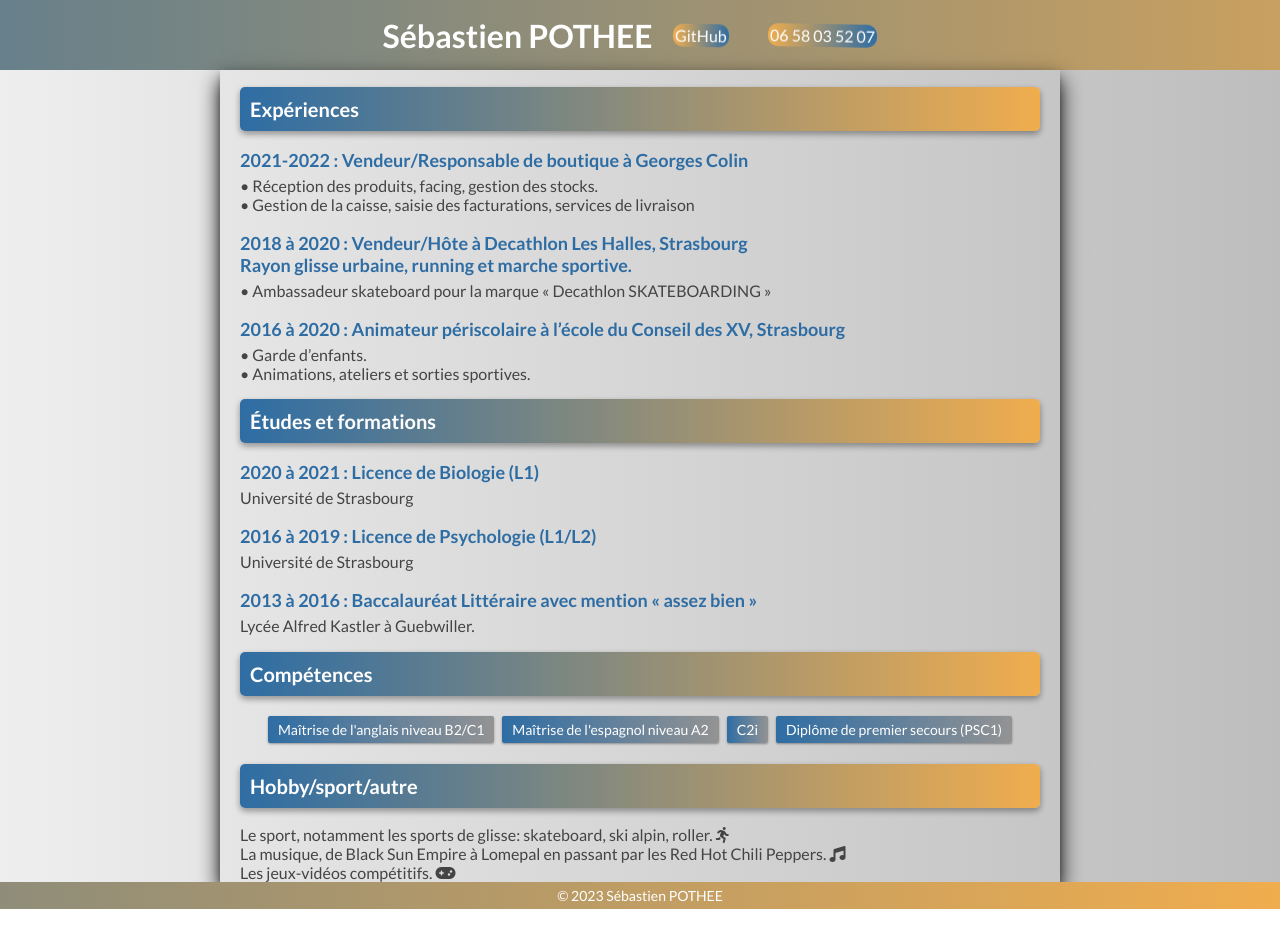
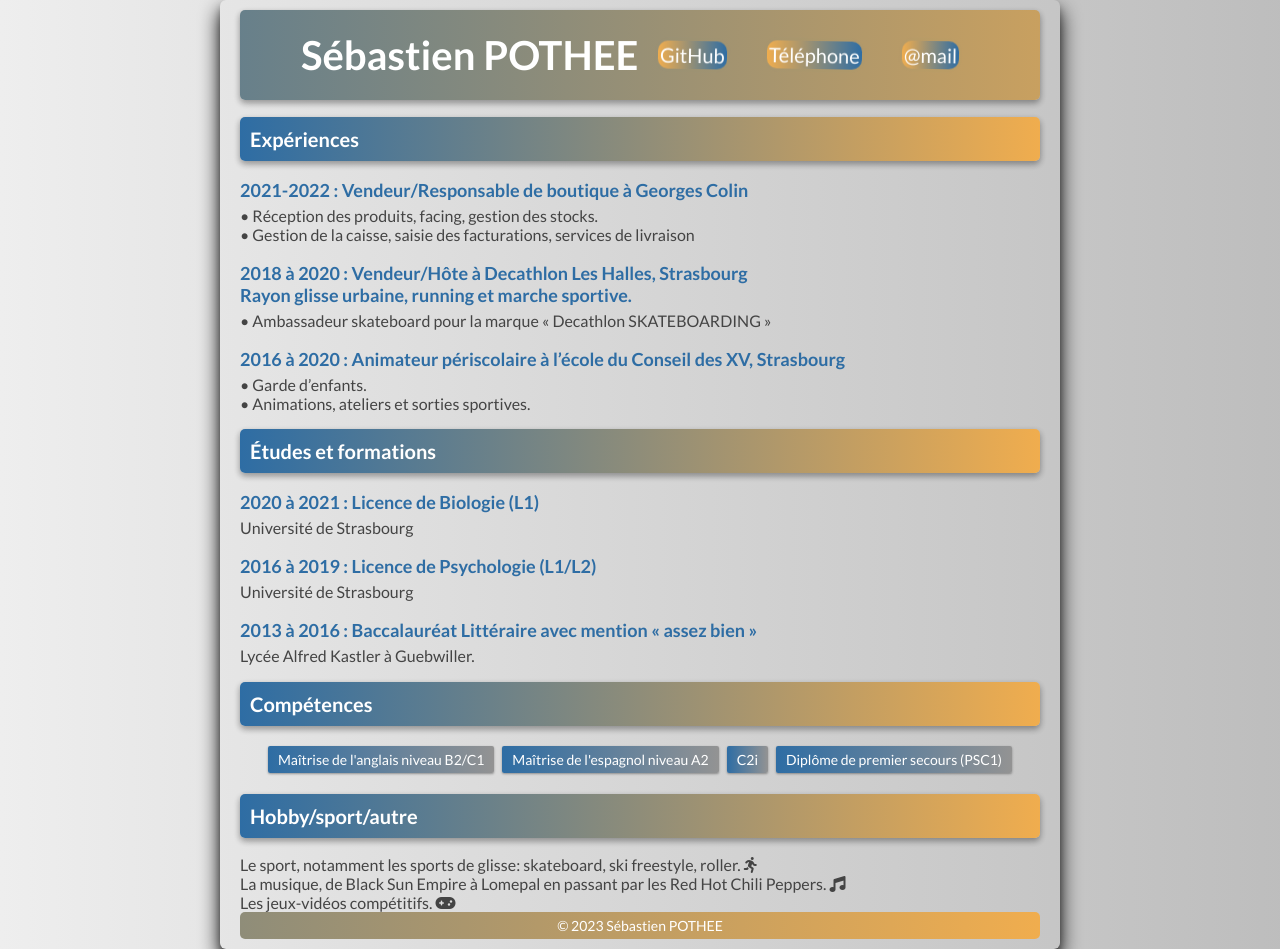
Before and after one commit to Seb-Pot-Dev/CV, a plain HTML site: page index.html in a window 1280 px wide. Before the commit the page ends 909 px from the top, so only its background shows below. Drawn offline with Linux system fonts and the light colour scheme.

Commit message:
change main border

```diff
--- a/index.html
+++ b/index.html
@@ -10,15 +10,16 @@
 </head>
 
 <body>
+    <main>
         <!-- HEADER -->
         <header>
             <h1>Sébastien POTHEE</h1>
             <a class="socials" href="https://github.com/Seb-Pot-Dev">GitHub</a>
-        <a href="tel:+33658035207" class="socials">06 58 03 52 07</a>
+            <a href="tel:+33658035207" class="socials">Téléphone</a>
+            <a href="mail:+sebastien.pothee.dev@gmail.com" class="socials">@mail</a>
         </header>
 
         <!-- MAIN -->
-    <main>
         <!-- SECTION -->
         <section class="experience">
             <!-- H2 -->
@@ -90,17 +91,17 @@
             <h2 class="section-title">Hobby/sport/autre</h2>
             <!-- P -->
             <p>
-                Le sport, notamment les sports de glisse: skateboard, ski alpin, roller. <i
+                Le sport, notamment les sports de glisse: skateboard, ski freestyle, roller. <i
                     class="fa-solid fa-person-running"></i><br>
                 La musique, de Black Sun Empire à Lomepal en passant par les Red Hot Chili Peppers. <i
                     class="fa-solid fa-music"></i><br>
                 Les jeux-vidéos compétitifs. <i class="fa-solid fa-gamepad"></i>
             </p>
         </section>
-    </main>
-    <!-- FOOTER -->
         <footer>
             &copy; 2023 Sébastien POTHEE
         </footer>
+    </main>
+    <!-- FOOTER -->
 </body>
 </html>
--- a/stylesheet.css
+++ b/stylesheet.css
@@ -15,21 +15,6 @@ body {
   /* max-height:max-content; */
 }
 
-/* ---------------------Header------------------- */
-header {
-  display: flex;
-  align-items: center;
-  justify-content: center;
-  background: linear-gradient(
-    to right,
-    var(--primary-color),
-    var(--secondary-color)
-  );
-  color: white;
-  animation: gradient 8s ease infinite;
-  background-size: 200% 100%;
-  max-height: 70px;
-}
 .socials {
   color: white;
   text-decoration: none;
@@ -45,14 +30,38 @@ header {
   animation: pulse 8s infinite;
 }
 /* ---------------------Main------------------------ */
+/* ---------------------Header------------------- */
+header {
+
+
+    display: flex;
+    align-items: center;
+    justify-content: center;
+    max-height: 70px;
+    /* max-width: 1000px; */
+    font-size: 20px;
+    color: white;
+    background: linear-gradient(
+    to right,
+    var(--primary-color),
+    var(--secondary-color)
+    );
+    box-shadow: 0 3px 6px rgba(0, 0, 0, 0.16), 0 3px 6px rgba(0, 0, 0, 0.23);
+    padding: 10px;
+    border-radius: 5px;
+    animation: gradient 8s ease infinite;
+    background-size: 200% 100%;
+
+}
 main {
   display: flex;
   flex-direction: column;
   justify-content: flex-end;
   max-width: 800px;
   margin: 0 auto;
-  padding: 0 20px;
+  padding: 10px 20px;
   box-shadow: 0 10px 20px rgba(0, 0, 0, 1), 0 6px 6px rgba(0, 0, 0, 0.23);
+  border-radius: 6px;
   /* min-height: 60em; */
 }
 
@@ -126,6 +135,7 @@ footer {
   animation: gradient 10s ease infinite;
   background-size: 200% 100%;
   bottom: 0;
+  border-radius: 5px;
 }
 
 /* ---------------- Keyframes------------ */
```
Lines whose indentation alone changed are shown as unchanged.
